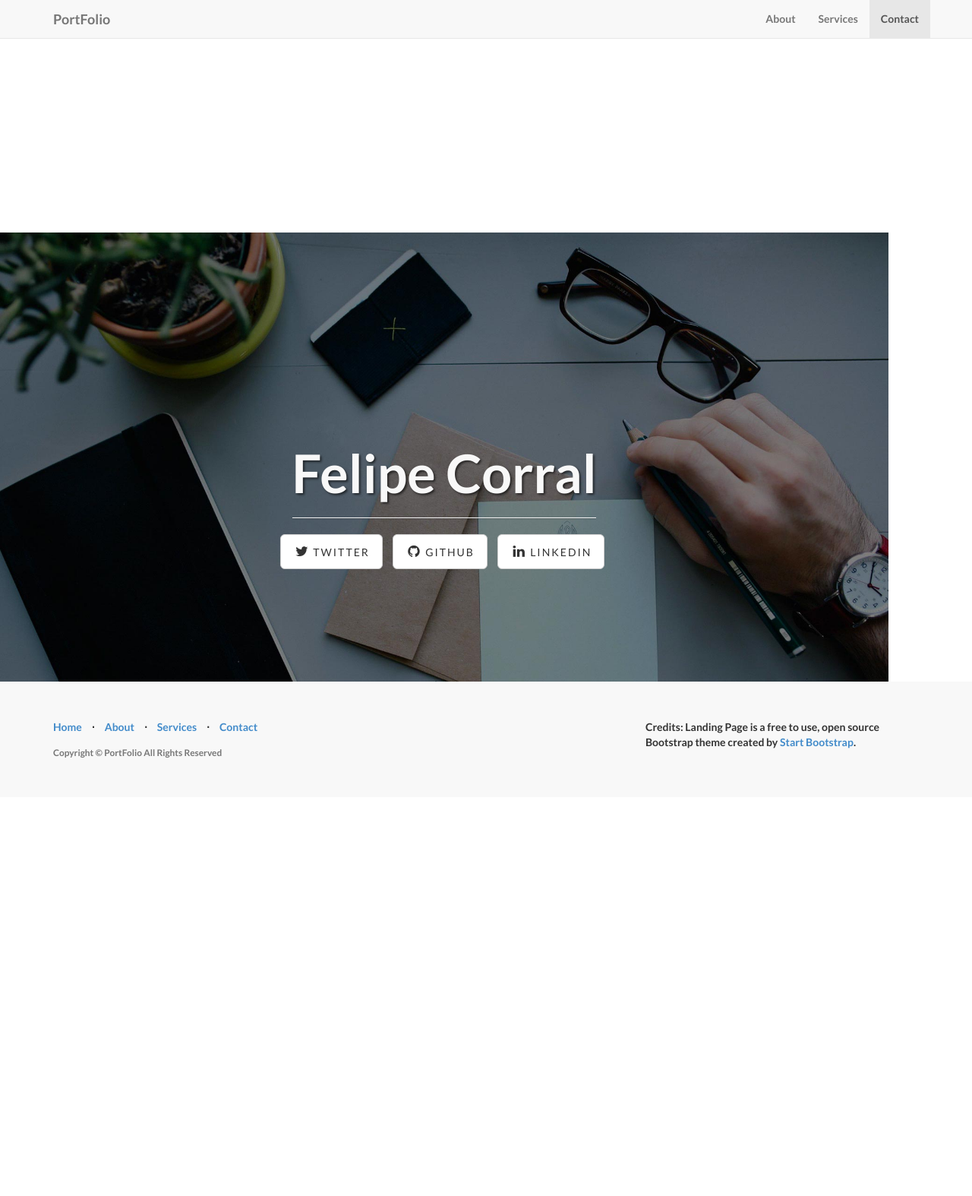
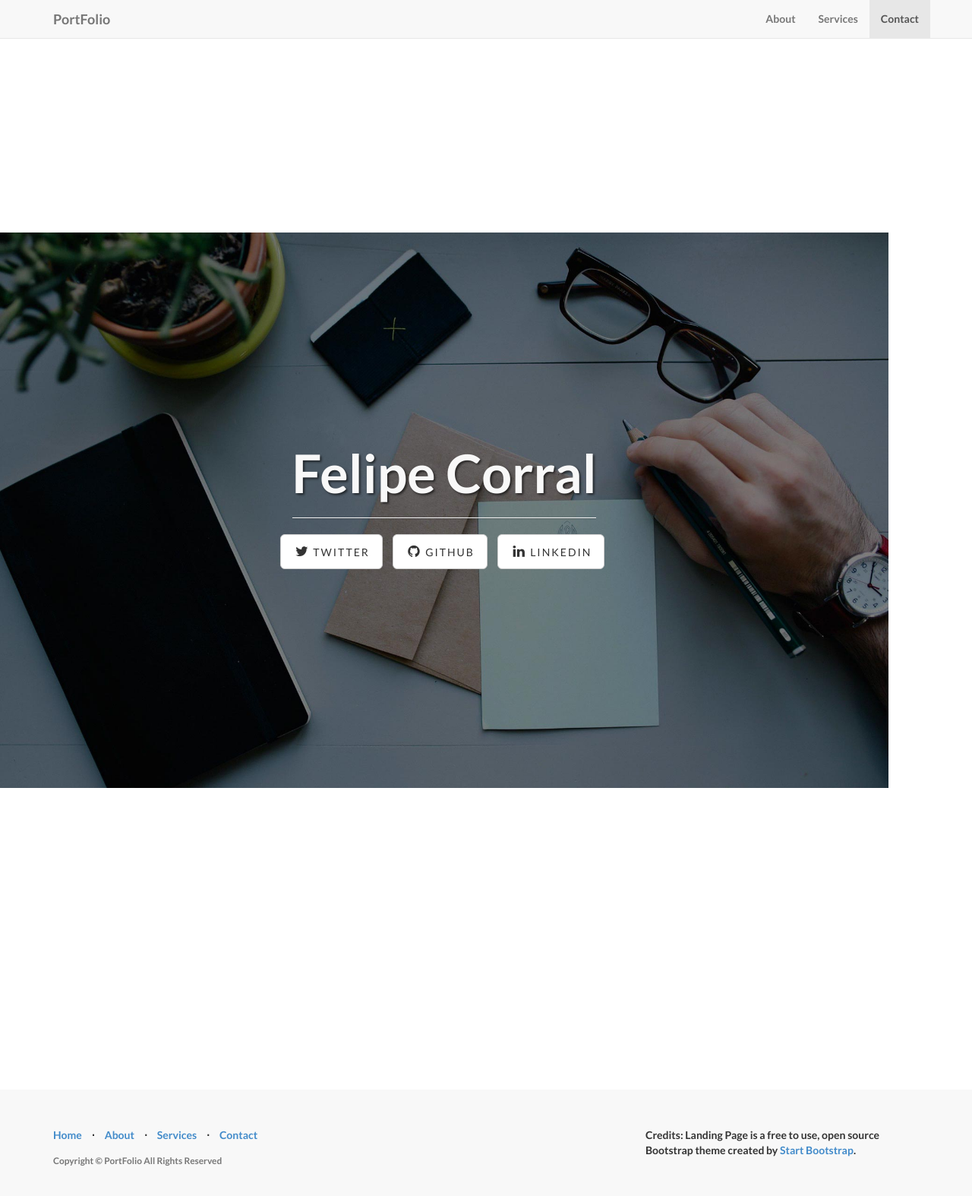
Before and after one commit to felipecorral/felipecorral, a Jekyll site: the page built from index.html, in a window 1280 px wide. Shown: the top 1574 px of the page at 76% size. Built offline with Jekyll 4.4.1, drawn with Linux system fonts in a browser that asks for light colours.

Commit message:
Update default.html

```diff
--- a/_layouts/default.html
+++ b/_layouts/default.html
@@ -3,7 +3,7 @@
 	{% include head.html %}
 
 	<body>
-		<div style="width: 100%; height: 50%; overflow: scroll;">
+		<div style="width: 100%; height: 80%; overflow: scroll;">
 		<table>
 
   			<tr>
```
